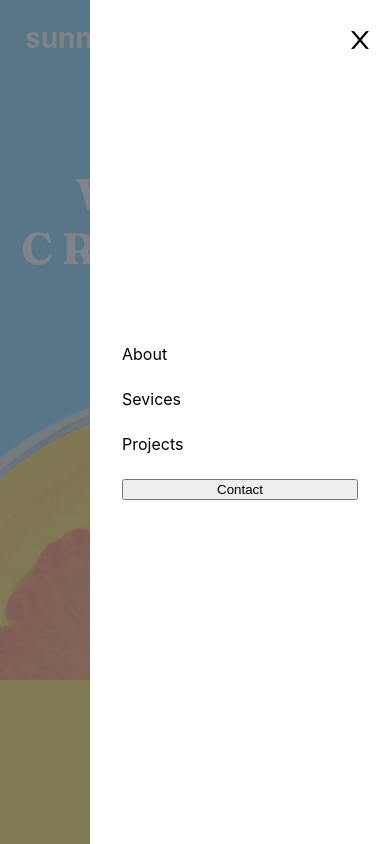
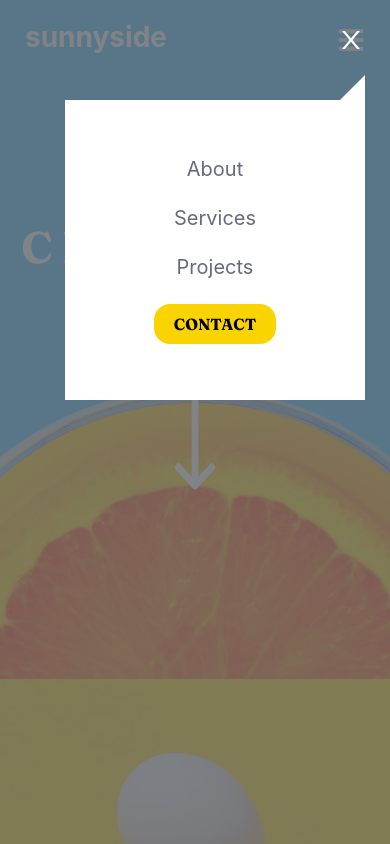
Before and after one commit to joegiuffrida/sunnyside-agency-landing-page, a Next.js app: page / in a window 390 px wide. Both pictures are taken after a click on the button "Menu Button". Shown: the top 844 px of the page. Built offline with nearby package versions, Linux system fonts and the light colour scheme.

Commit message:
styling for mobile menu nav links and button triangle shape added to menu and close button

```diff
--- a/components/layout/MobileMenu.js
+++ b/components/layout/MobileMenu.js
@@ -16,11 +16,12 @@ const MobileMenu = ({ isOpen, onDismiss }) => {
           <AiOutlineClose />
           <VisuallyHidden>Dismiss Menu</VisuallyHidden>
         </button>
+        <div className={styles.triangle} />
         <nav className={styles.nav}>
           <a>About</a>
-          <a>Sevices</a>
+          <a>Services</a>
           <a>Projects</a>
-          <button>Contact</button>
+          <button>CONTACT</button>
         </nav>
       </DialogContent>
     </DialogOverlay>
--- a/components/layout/MobileMenu.module.css
+++ b/components/layout/MobileMenu.module.css
@@ -6,13 +6,16 @@
   bottom: 0;
   background-color: hsla(220, 5%, 40%, 0.8);
   display: flex;
-  justify-content: flex-end;
+  justify-content: center;
 }
 
 .content {
+  position: fixed;
+  top: 100px;
+  right: 25px;
   background: white;
   width: 300px;
-  height: 100%;
+  height: 300px;
   padding: 32px;
   display: flex;
   flex-direction: column;
@@ -21,12 +24,12 @@
 
 .closeButton {
   position: absolute;
-  top: 10px;
-  right: 0;
+  top: -90px;
+  right: -16px;
   padding: 16px;
   background: transparent;
   border: none;
-  color: black;
+  color: white;
   font-size: 1.75rem;
   line-height: 0;
 }
@@ -34,5 +37,37 @@
 .nav {
   display: flex;
   flex-direction: column;
+  align-items: center;
   gap: 25px;
+  color: hsl(232, 10%, 45%);
+  font-size: 1.25rem;
 }
+
+.nav a {
+  cursor: pointer;
+}
+
+.nav button {
+  font-size: 1rem;
+  font-family: Fraunces, sans-serif;
+  background-color: hsl(51, 100%, 49%);
+  border: none;
+  color: black;
+  padding: 10px 20px;
+  text-align: center;
+  text-decoration: none;
+  display: inline-block;
+  /* margin: 4px 2px; */
+  cursor: pointer;
+  border-radius: 16px;
+}
+
+.triangle {
+  width: 0;
+  height: 0;
+  border-bottom: 25px solid white;
+  border-left: 25px solid transparent;
+  position: absolute;
+  top: -25px;
+  right: 0;
+}
--- a/components/layout/Nav.module.css
+++ b/components/layout/Nav.module.css
@@ -28,4 +28,5 @@
   color: white;
   font-size: 1.75rem;
   line-height: 0;
+  padding: 0;
 }
```
